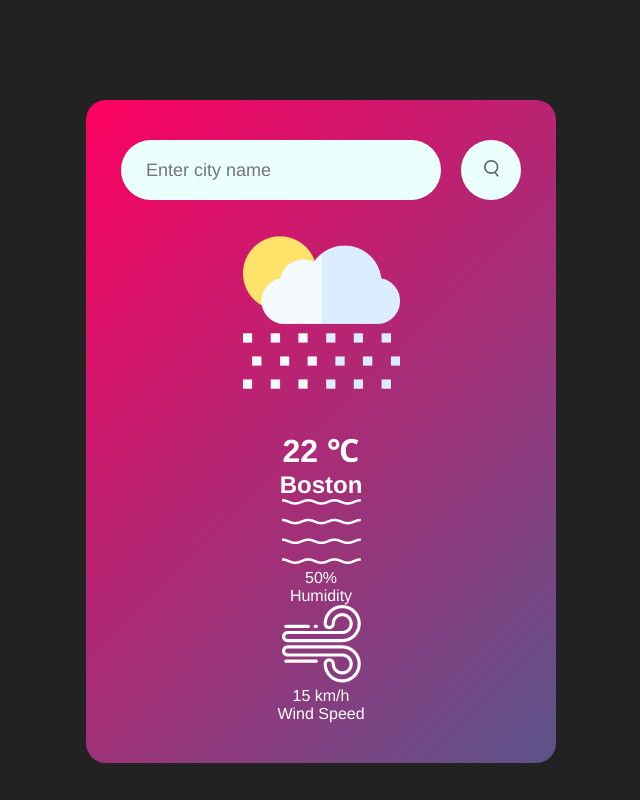
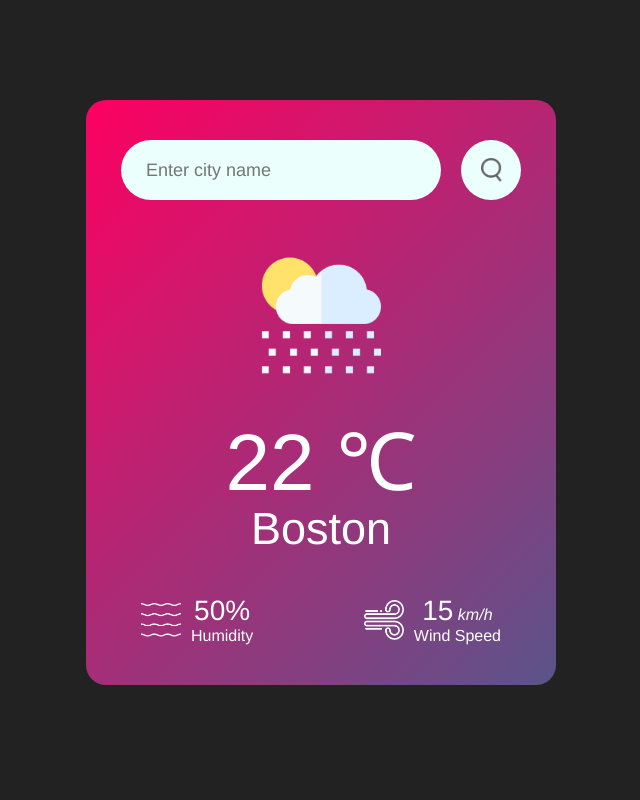
Before and after one commit to T0raT/WeatherReport, a plain HTML site: page index.html in a window 1280 px wide. Shown: the whole page, without its empty margins (319-959 px from the left). Drawn offline with Linux system fonts and the light colour scheme.

Commit message:
Added span classes to select text in wind, styled humidity and windspeed with flex. Now to add API implementation next probably.

```diff
--- a/index.html
+++ b/index.html
@@ -36,7 +36,7 @@
           <div class="col">
             <img src="images/wind.png" />
             <div>
-              <p class="wind">15 km/h</p>
+              <p class="wind"><span class="wind-speed">15</span> km/h</p>
               <p>Wind Speed</p>
             </div>
           </div>
--- a/style.css
+++ b/style.css
@@ -51,7 +51,53 @@ body {
   width: 60px;
   height: 60px;
   cursor: pointer;
+
+  display: flex;
+  align-items: center;
+  justify-content: space-around;
 }
 .search button img {
-  width: 25%;
+  width: 35%;
 }
+
+.weather-icon {
+  width: 170px;
+  margin-top: 30px;
+}
+.weather h1 {
+  font-size: 80px;
+  font-weight: 500;
+}
+.weather h2 {
+  font-size: 45px;
+  font-weight: 400;
+  margin-top: -10px;
+}
+
+.details {
+  display: flex;
+  align-items: center;
+  justify-content: space-between;
+  padding: 0 20px;
+  margin-top: 40px;
+}
+
+.col {
+  display: flex;
+  align-items: center;
+}
+.col img {
+  width: 40px;
+  margin-right: 10px;
+}
+
+.humidity {
+  font-size: 28px;
+}
+.wind {
+  font-style: italic;
+}
+.wind .wind-speed {
+  font-size: 28px;
+  font-style: normal;
+}
```
